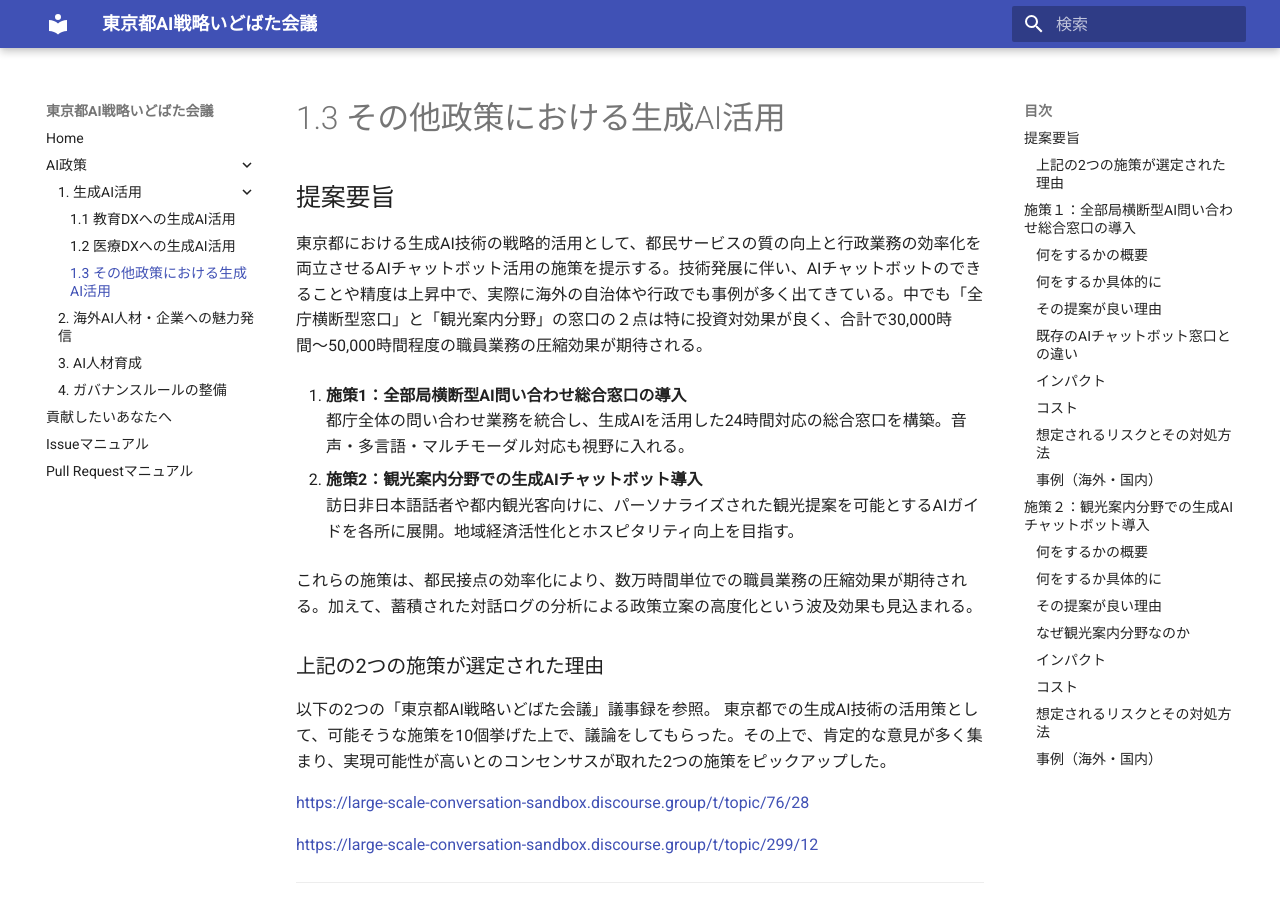
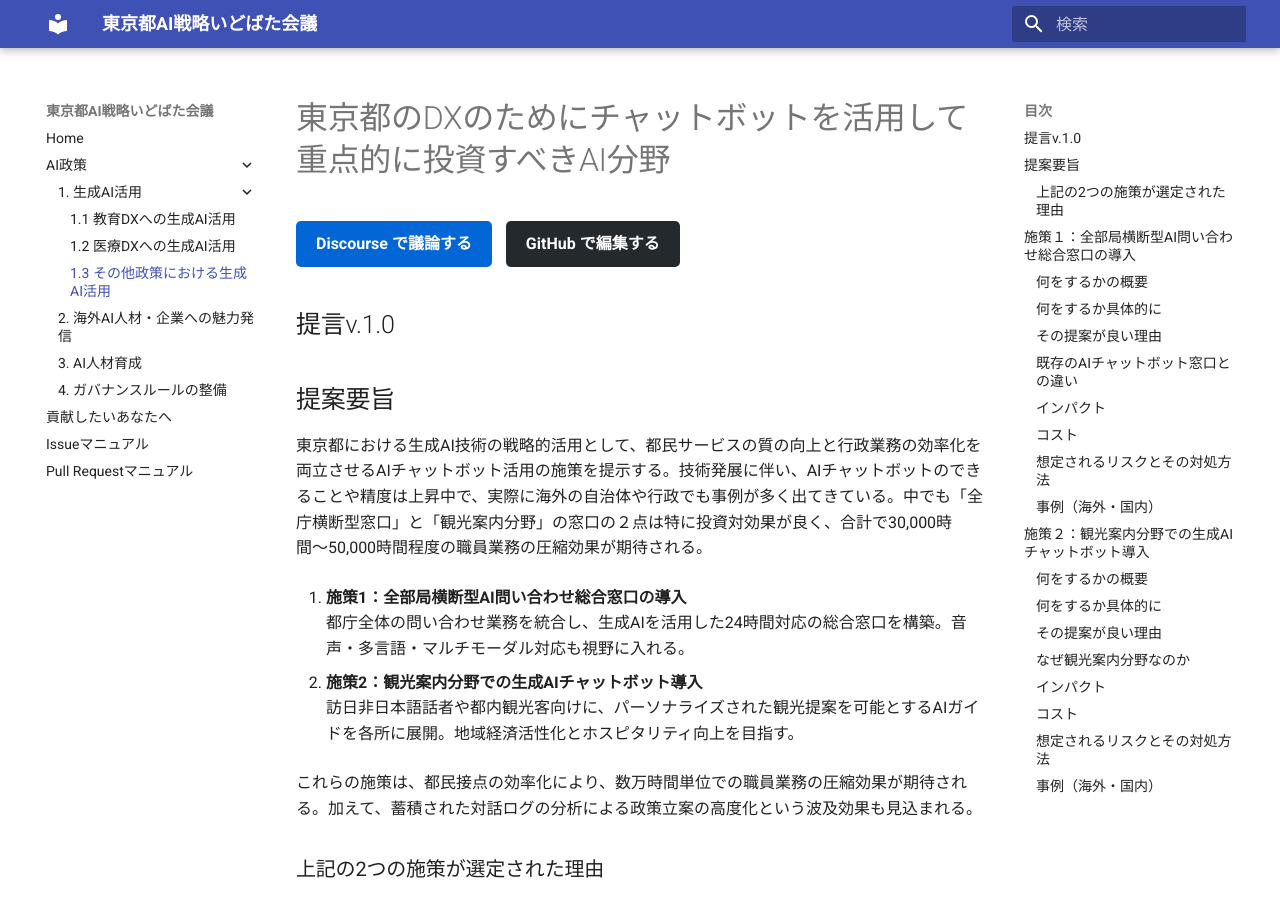
Before and after one commit to takahiroanno2024/2025_ai_idobatakaigi_output, an MkDocs documentation site: the page built from docs/1.3_その他政策における生成AI活用.md, in a window 1280 px wide and 900 px high. Built offline with MkDocs 1.6.1 and Material for MkDocs 9.7.7, drawn with Linux system fonts in a browser that asks for light colours.

Commit message:
Update 1.3_その他政策における生成AI活用.md

```diff
--- a/docs/1.3_その他政策における生成AI活用.md
+++ b/docs/1.3_その他政策における生成AI活用.md
@@ -1,3 +1,12 @@
+# 東京都のDXのためにチャットボットを活用して重点的に投資すべきAI分野
+
+<div style="margin-bottom: 20px;">
+<a href="https://large-scale-conversation-sandbox.discourse.group/t/topic/364" style="display: inline-block; padding: 10px 20px; margin-right: 10px; background-color: #0366d6; color: white; text-decoration: none; border-radius: 5px; font-weight: bold;">Discourse で議論する</a>
+<a href="https://github.com/takahiroanno2024/2025_ai_idobatakaigi_output/blob/main/docs/1.3_%E3%81%9D%E3%81%AE%E4%BB%96%E6%94%BF%E7%AD%96%E3%81%AB%E3%81%8A%E3%81%91%E3%82%8B%E7%94%9F%E6%88%90AI%E6%B4%BB%E7%94%A8.md" style="display: inline-block; padding: 10px 20px; background-color: #24292e; color: white; text-decoration: none; border-radius: 5px; font-weight: bold;">GitHub で編集する</a>
+</div>
+
+## 提言v.1.0
+
 ## 提案要旨
 
 東京都における生成AI技術の戦略的活用として、都民サービスの質の向上と行政業務の効率化を両立させるAIチャットボット活用の施策を提示する。技術発展に伴い、AIチャットボットのできることや精度は上昇中で、実際に海外の自治体や行政でも事例が多く出てきている。中でも「全庁横断型窓口」と「観光案内分野」の窓口の２点は特に投資対効果が良く、合計で30,000時間〜50,000時間程度の職員業務の圧縮効果が期待される。
```
